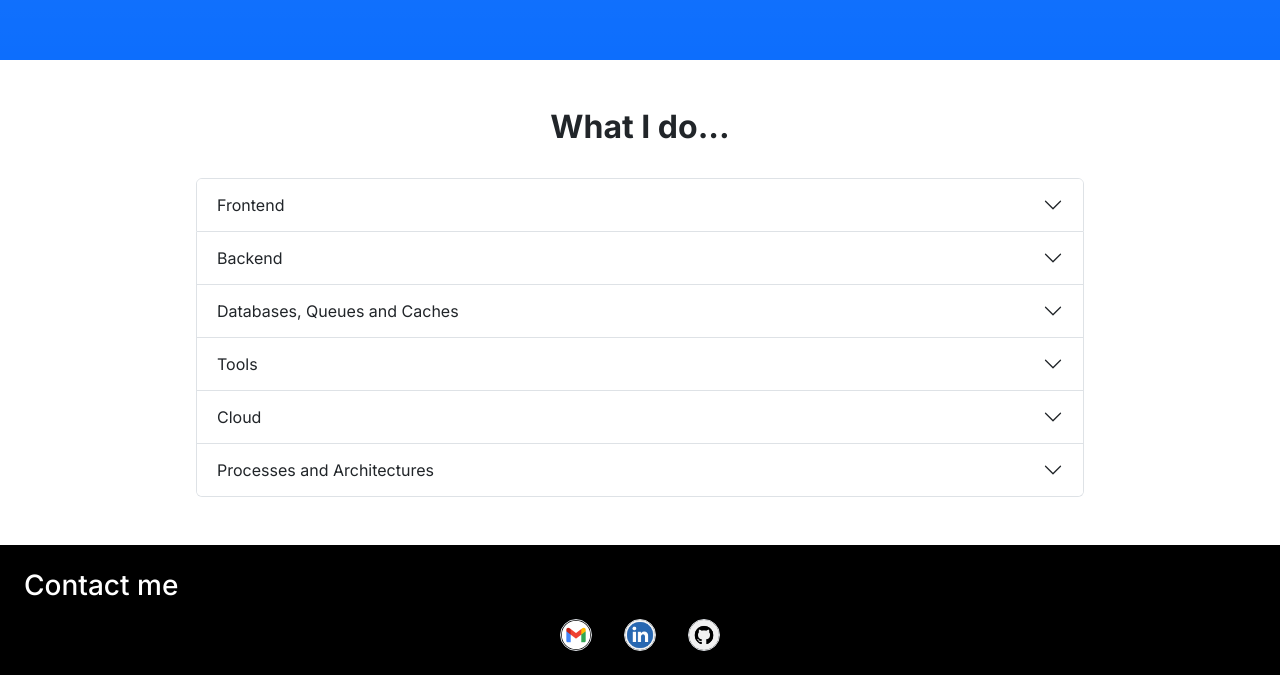
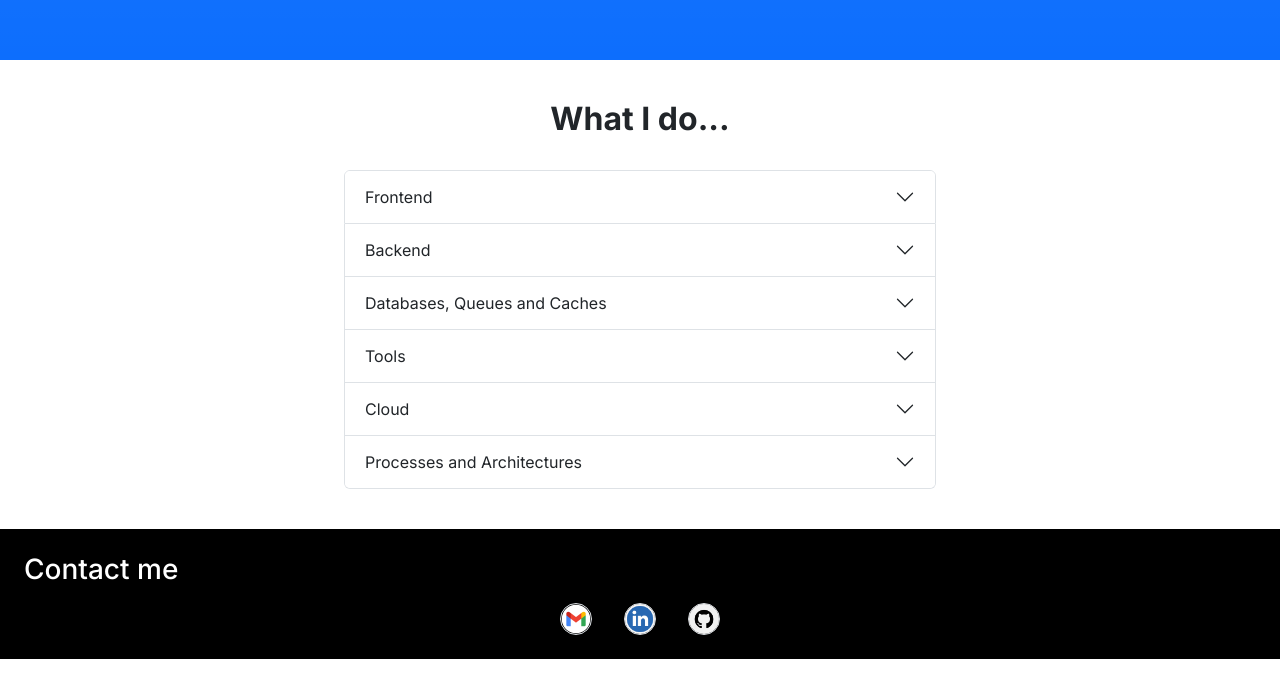
Before and after one commit to anupwritescode/portfolio, an Angular app: page / in a window 1280 px wide. Shown: the part 628-1303 px from the top of the page. Built offline with nearby package versions, Linux system fonts and the light colour scheme.

Commit message:
fix width of accordion add deploy script

```diff
--- a/package.json
+++ b/package.json
@@ -6,7 +6,8 @@
     "start": "ng serve",
     "build": "ng build",
     "watch": "ng build --watch --configuration development",
-    "test": "ng test"
+    "test": "ng test",
+    "deploy": "ng build && npx angular-cli-ghpages --repo=https://github.com/anupwritescode/portfolio.git base-href=/portfolio/ --dir=dist/browser/"
   },
   "private": true,
   "dependencies": {
--- a/src/app/home/home.component.html
+++ b/src/app/home/home.component.html
@@ -28,10 +28,10 @@
     <h1 class="align-content-center h-50 w-50 fw-bolder text-white">{{text}}</h1>
 </section>
 <!-- Add Projects -->
-<section class="row m-3 p-3" id="skills">
+<section class="row m-3 p-2" id="skills">
 <!-- Technologies -->
     <h2 class="my-3 fw-bolder text-center">What I do...</h2>
-    <div class="w-75 m-3 mx-auto" ngbAccordion>
+    <div class="col-12 col-md-8 col-lg-6 m-3 mx-auto" ngbAccordion>
         <ng-container *ngFor="let key of skills.keys">
             <article ngbAccordionItem>
                 <h4 ngbAccordionHeader class="m-0">
```
